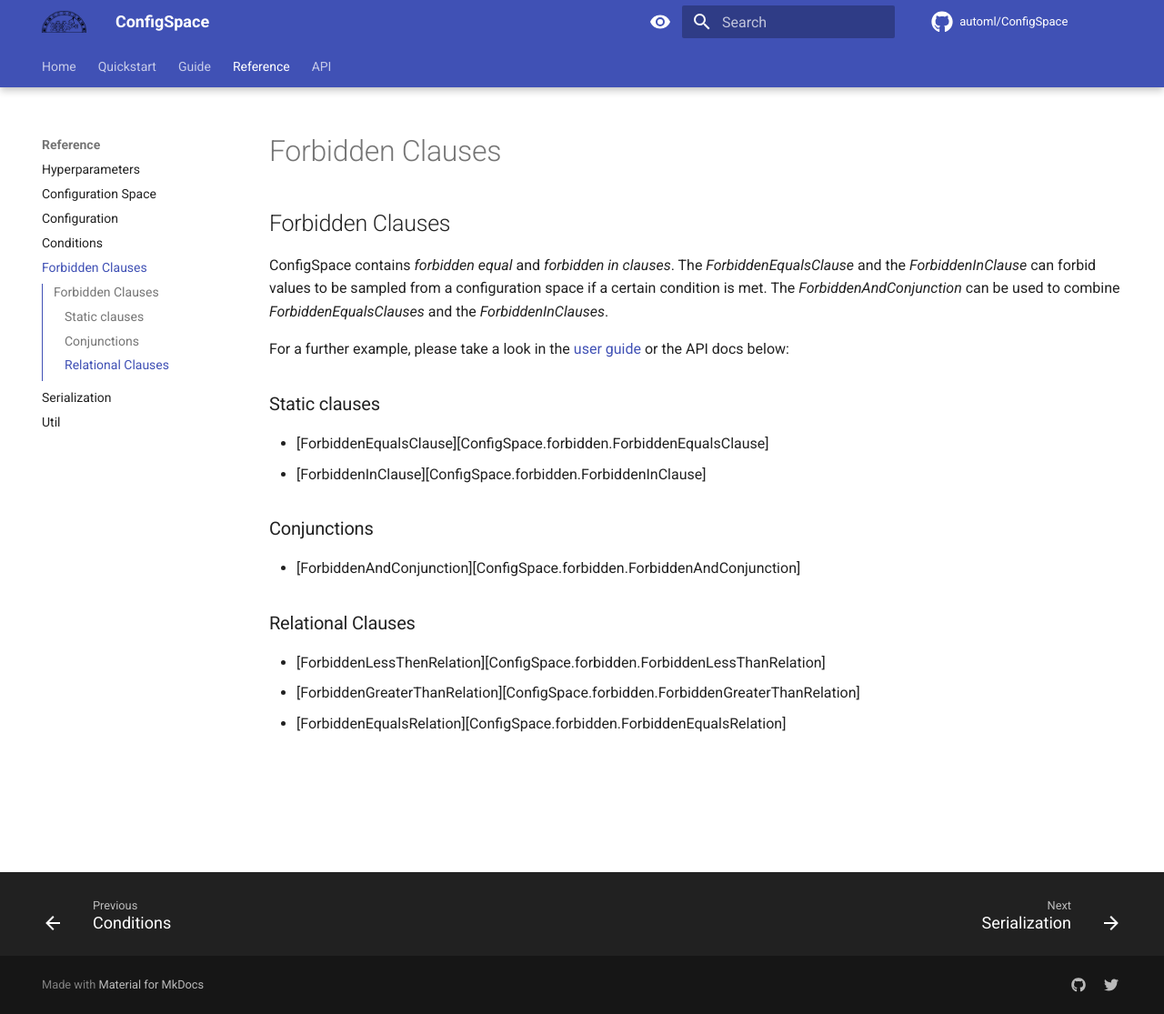
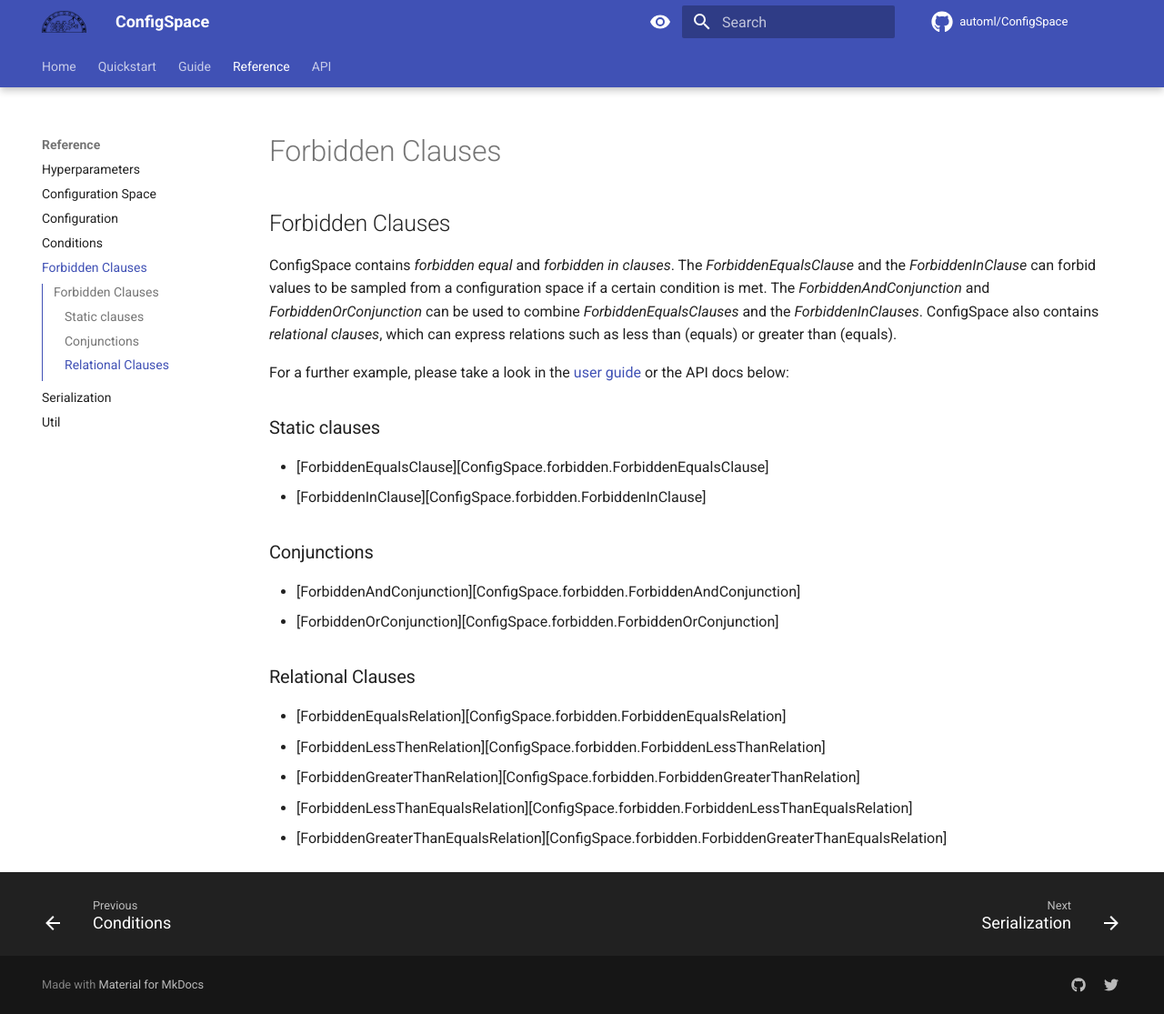
Before and after one commit to automl/ConfigSpace, an MkDocs documentation site: the page built from docs/reference/forbiddens.md, in a window 1280 px wide and 1115 px high. Shown: the whole window at 91% size. Built offline with MkDocs 1.6.1 and Material for MkDocs 9.7.7, drawn with Linux system fonts in a browser that asks for light colours; comment, search, counter and statistics services are not loaded; the version menu is left out.

Commit message:
Documentation update, ruff fixes

```diff
--- a/docs/reference/forbiddens.md
+++ b/docs/reference/forbiddens.md
@@ -3,8 +3,10 @@
 ConfigSpace contains *forbidden equal* and *forbidden in clauses*.
 The *ForbiddenEqualsClause* and the *ForbiddenInClause* can forbid values to be
 sampled from a configuration space if a certain condition is met. The
-*ForbiddenAndConjunction* can be used to combine *ForbiddenEqualsClauses* and
-the *ForbiddenInClauses*.
+*ForbiddenAndConjunction* and *ForbiddenOrConjunction* can be used to combine
+*ForbiddenEqualsClauses* and the *ForbiddenInClauses*. ConfigSpace also
+contains *relational clauses*, which can express relations such as less than
+(equals) or greater than (equals).
 
 For a further example, please take a look in the [user guide](../guide.md)
 or the API docs below:
@@ -15,8 +17,11 @@ or the API docs below:
 
 ### Conjunctions
 * [ForbiddenAndConjunction][ConfigSpace.forbidden.ForbiddenAndConjunction]
+* [ForbiddenOrConjunction][ConfigSpace.forbidden.ForbiddenOrConjunction]
 
 ### Relational Clauses
+* [ForbiddenEqualsRelation][ConfigSpace.forbidden.ForbiddenEqualsRelation]
 * [ForbiddenLessThenRelation][ConfigSpace.forbidden.ForbiddenLessThanRelation]
 * [ForbiddenGreaterThanRelation][ConfigSpace.forbidden.ForbiddenGreaterThanRelation]
-* [ForbiddenEqualsRelation][ConfigSpace.forbidden.ForbiddenEqualsRelation]
+* [ForbiddenLessThanEqualsRelation][ConfigSpace.forbidden.ForbiddenLessThanEqualsRelation]
+* [ForbiddenGreaterThanEqualsRelation][ConfigSpace.forbidden.ForbiddenGreaterThanEqualsRelation]
--- a/pyproject.toml
+++ b/pyproject.toml
@@ -25,6 +25,7 @@ maintainers = [
   { name = "Matthias Feurer", email = "feurerm@informatik.uni-freiburg.de" },
   { name = "Eddie Bergman", email = "eddiebergmanhs@gmail.com" },
   { name = "Arjun Krishnakumar", email = "arjunkrishnakumarmec@gmail.com" },
+  { name = "Thijs Snelleman", email = "snelleman@aim.rwth-aachen.de" },
 ]
 keywords = [
   "algorithm",
```
Also changed, not shown: 4 other files.
